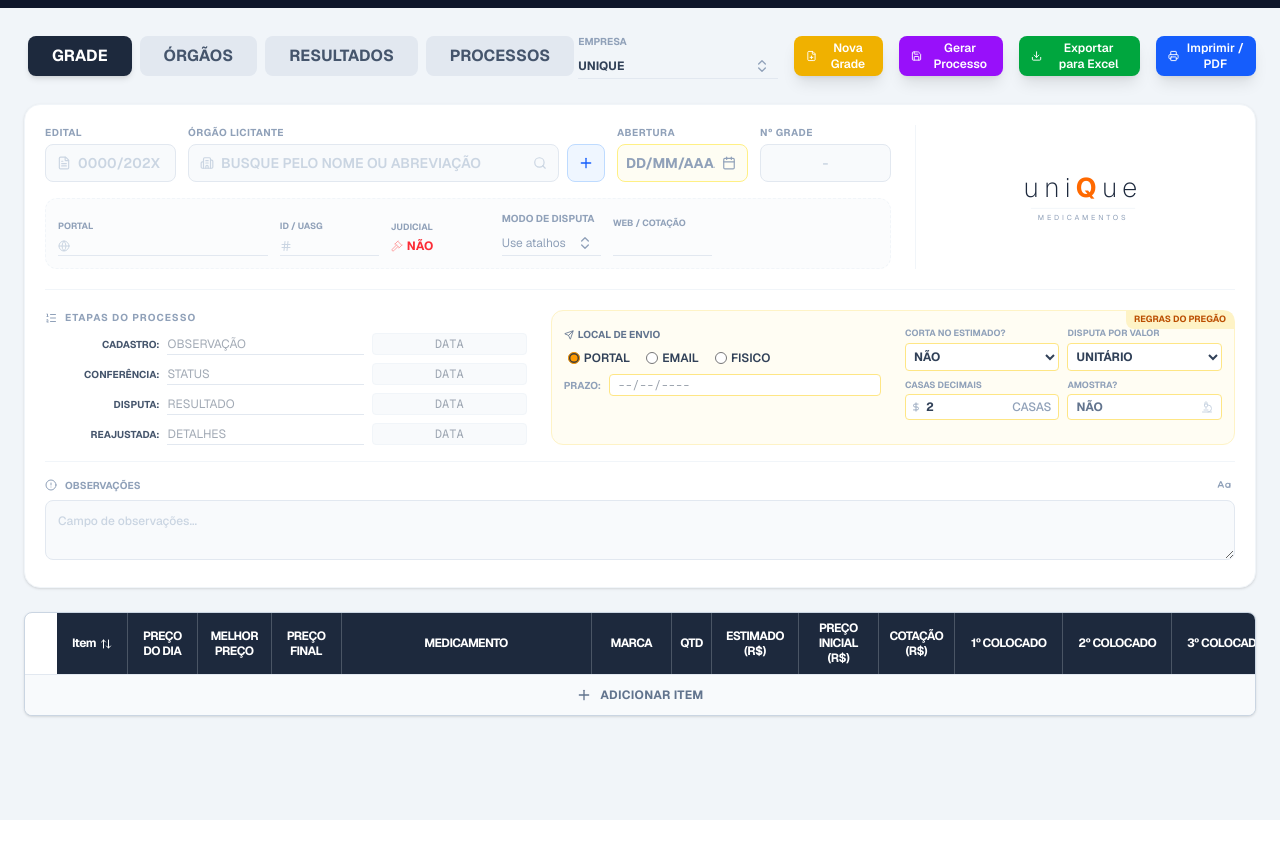
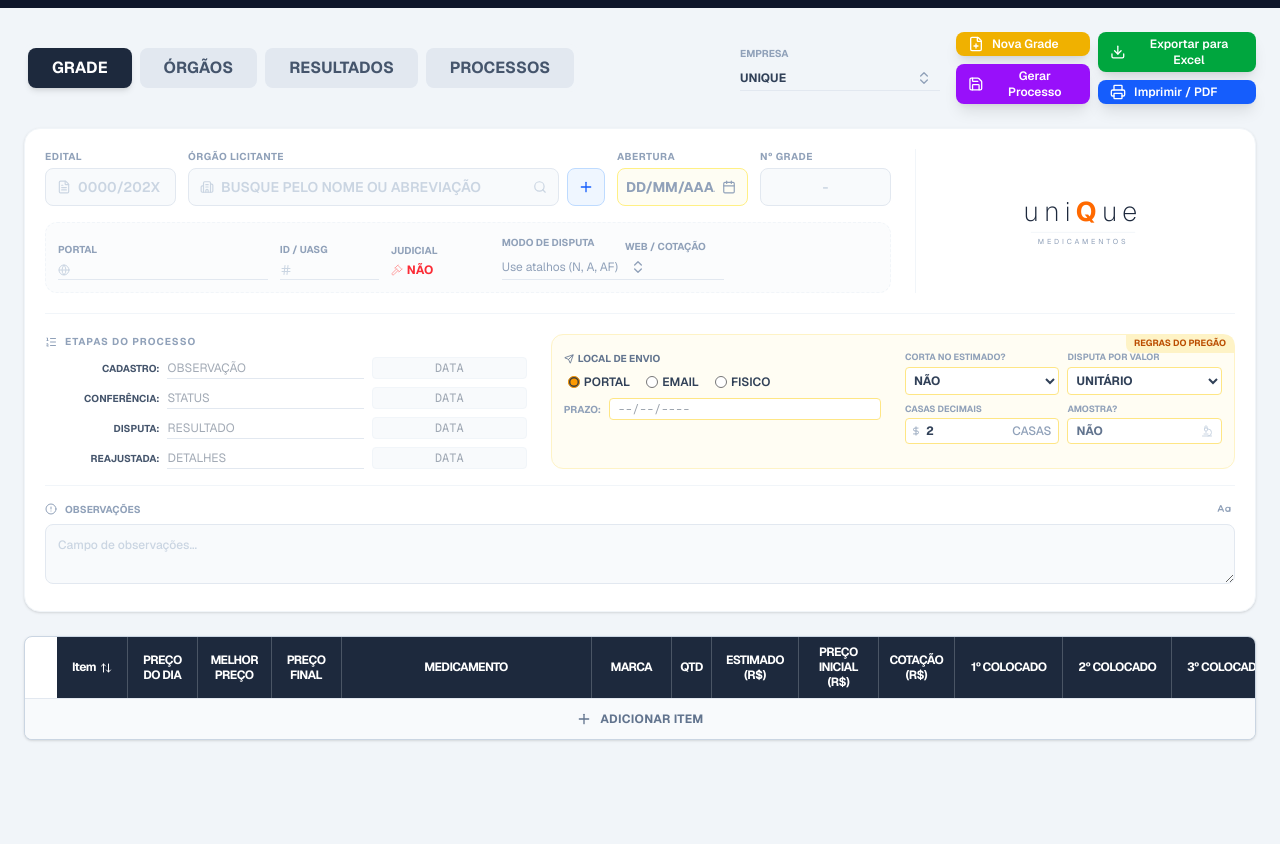
Before and after one commit to costacamargo1/grade, a Next.js app: page / in a window 1280 px wide. Before the commit the page ends 820 px from the top, so only its background shows below. Built offline with nearby package versions, Linux system fonts and the light colour scheme.

Commit message:
Few adjustments

```diff
--- a/app/page.tsx
+++ b/app/page.tsx
@@ -209,7 +209,8 @@ export default function Home() {
 
                 {/* Botão de Exportação (condicional) */}
                 {activeTab === 'grade' && (
-                    <>
+                    <div className="flex gap-2">
+                        <div className="flex flex-col gap-2">
                             <button
                                 onClick={handleNovaGrade}
                                 className="bg-yellow-500 hover:bg-yellow-600 text-white font-semibold py-1 px-3 text-xs rounded-lg transition flex items-center gap-2 shadow-lg hover:shadow-xl transform hover:-translate-y-0.5"
@@ -224,6 +225,8 @@ export default function Home() {
                                 <Save size={16} />
                                 Gerar Processo
                             </button>
+                        </div>
+                        <div className="flex flex-col gap-2">
                             <button
                                 onClick={handleExport}
                                 className="bg-green-600 hover:bg-green-700 text-white font-semibold py-1 px-3 text-xs rounded-lg transition flex items-center gap-2 shadow-lg hover:shadow-xl transform hover:-translate-y-0.5"
@@ -238,7 +241,8 @@ export default function Home() {
                               <Printer size={16} />
                               Imprimir / PDF
                             </button>
-                    </>
+                        </div>
+                    </div>
                 )}
             </div>
         </div>
--- a/components/DropdownModoDisputa.tsx
+++ b/components/DropdownModoDisputa.tsx
@@ -35,7 +35,7 @@ export default function DropdownModoDisputa({ value, onChange, onBlur }: Dropdow
   }, [isOpen, onBlur]);
 
   return (
-    <div className="relative w-full" ref={dropdownRef}>
+    <div className="relative w-38" ref={dropdownRef}>
       <label className="text-[10px] font-bold text-slate-400 print:text-black uppercase mb-1 block">Modo de Disputa</label>
       <div className="relative">
         <input
--- a/components/Header.tsx
+++ b/components/Header.tsx
@@ -284,7 +284,7 @@ export default function Header({ headerData, setHeaderData, orgaos, setOrgaos }:
             <div className="grid grid-cols-2 md:grid-cols-15 gap-3 bg-slate-50/50 p-3 rounded-xl border border-slate-100 print:border-black border-dashed items-end">
 
               <div className="relative group md:col-span-4">
-                 <label className="text-[9px] font-bold text-slate-400 print:text-black uppercase mb-0.5 block">Portal</label>
+                 <label className="text-[10px] font-bold text-slate-400 print:text-black uppercase mb-0.5 block">Portal</label>
                  <div className="flex items-center">
                     <Globe size={12} className="absolute left-0 text-slate-300 print:text-black" />
                     <input
@@ -302,7 +302,7 @@ export default function Header({ headerData, setHeaderData, orgaos, setOrgaos }:
               </div>
 
               <div className="relative group md:col-span-2">
-                 <label className="text-[9px] font-bold text-slate-400 print:text-black uppercase mb-0.5 block">ID / UASG</label>
+                 <label className="text-[10px] font-bold text-slate-400 print:text-black uppercase mb-0.5 block">ID / UASG</label>
                  <div className="flex items-center">
                     <Hash size={12} className="absolute left-0 text-slate-300 print:text-black" />
                     <input
@@ -315,7 +315,7 @@ export default function Header({ headerData, setHeaderData, orgaos, setOrgaos }:
               </div>
 
               <div className="relative group md:col-span-2">
-                 <label className="text-[9px] font-bold text-slate-400 print:text-black uppercase mb-0.5 block">Judicial</label>
+                 <label className="text-[10px] font-bold text-slate-400 print:text-black uppercase mb-0.5 block">Judicial</label>
                  <div className="flex items-center print-judicial-container">
                     <Gavel size={12} className="absolute left-0 text-red-300 print:text-black" />
                     <select
@@ -338,8 +338,8 @@ export default function Header({ headerData, setHeaderData, orgaos, setOrgaos }:
                 />
               </div>
 
-              <div className="relative group md:col-span-2">
-                 <label className="text-[9px] font-bold text-slate-400 print:text-black uppercase mb-0.5 block">WEB / Cotação</label>
+              <div className="relative group md:col-span-2 translate-x-3">
+                 <label className="text-[10px] font-bold text-slate-400 print:text-black uppercase mb-0.5 block">WEB / Cotação</label>
                  <input
                    type="text"
                    className="w-full py-0.5 bg-transparent border-b border-slate-200 print:border-black focus:border-blue-500 text-xs font-bold text-slate-600 print:text-black focus:outline-none uppercase print-border-b"
--- a/lib/data.ts
+++ b/lib/data.ts
@@ -71,16 +71,16 @@ export const LISTA_PORTAIS = [
  * Map for "Modo de Disputa" shortcuts.
  */
 export const MODO_DISPUTA_MAP = new Map<string, string>([
-  ["N", "Normal"],
-  ["A", "Aberto"],
-  ["AF", "Aberto e Fechado"],
-  ["FA", "Fechado e Aberto"]
+  ["N", "NORMAL"],
+  ["A", "ABERTO"],
+  ["AF", "ABERTO E FECHADO"],
+  ["FA", "FECHADO E ABERTO"]
 ]);
 
 /**
  * List of "Modo de Disputa" options for UI.
  */
-export const LISTA_MODOS = ["Normal", "Aberto", "Aberto e Fechado", "Fechado e Aberto", "Dispensa"];
+export const LISTA_MODOS = ["NORMAL", "ABERTO", "ABERTO E FECHADO", "FECHADO E ABERTO", "DISPENSA"];
 
 /**
  * Map for "Ação Judicial" shortcuts.
```
Lines whose indentation alone changed are shown as unchanged.
